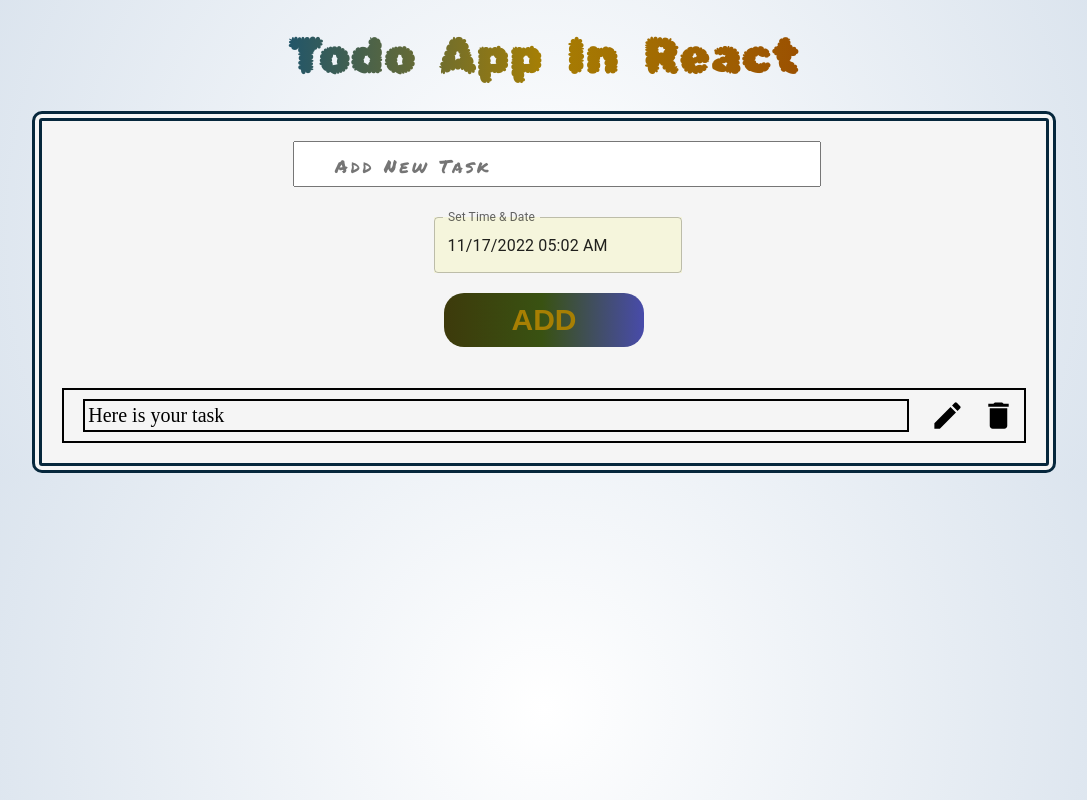
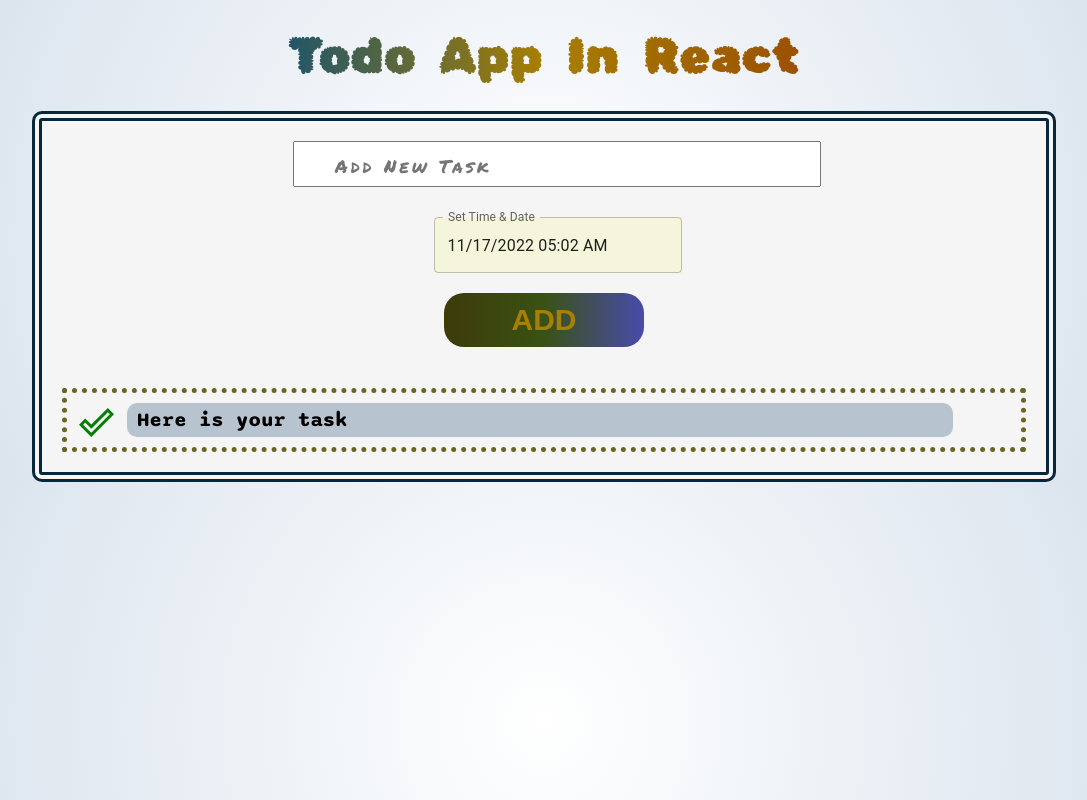
Before and after one commit to Tusharjagi/Todo_React, a React (Create React App) app: page / in a window 1280 px wide. Shown: the whole page, without its empty margins (96-1183 px from the left). Built offline with nearby package versions, Linux system fonts and the light colour scheme; the HTML template or start-up script is replaced by a standard one.

Commit message:
render text

```diff
--- a/src/Components/Content/RenderData/AllTodo/AllTodo.js
+++ b/src/Components/Content/RenderData/AllTodo/AllTodo.js
@@ -1,14 +1,14 @@
 import "./all-todo.css";
 import DeleteButton from "./Icons/DeleteIcons";
 import EditButtons from "./Icons/EditIcon";
+import DoneOutlineTwoToneIcon from "@mui/icons-material/DoneOutlineTwoTone";
 
 const AllTodo = () => {
   return (
-    <>
-      <div className="all-todo">Here is your task </div>
-      <DeleteButton/>
-      <EditButtons/>
-    </>
+    <div>
+      <DoneOutlineTwoToneIcon className="done" style={{ color: "green" }} />
+      <span className="all-todo">Here is your task </span>
+    </div>
   );
 };
 
--- a/src/Components/Content/RenderData/AllTodo/Icons/DeleteIcons.js
+++ b/src/Components/Content/RenderData/AllTodo/Icons/DeleteIcons.js
@@ -5,8 +5,11 @@
 
 const DeleteButton = () => {
   return (
-    <IconButton className="delete-button" aria-label="delete">
-      <DeleteIcon  />
+    <IconButton className="icon-button" aria-label="delete">
+      <DeleteIcon style={{ color: 'red',marginLeft:'5px',
+    marginRight:'80px',
+    position: 'absolute',
+     }}/>
     </IconButton>
   );
 };
--- a/src/Components/Content/RenderData/AllTodo/Icons/EditIcon.js
+++ b/src/Components/Content/RenderData/AllTodo/Icons/EditIcon.js
@@ -4,8 +4,11 @@
 
 const EditButtons = () => {
   return (
-    <IconButton className="edit-button" aria-label="delete">
-      <EditIcon />
+    <IconButton className="icon-button" aria-label="delete">
+      <EditIcon style={{ color: "#1D1CE5",marginLeft:'5px',
+      marginTop:'0px',
+    marginRight:'160px',
+    position: 'absolute' }} className />
     </IconButton>
   );
 };
--- a/src/Components/Content/RenderData/AllTodo/Icons/icons.css
+++ b/src/Components/Content/RenderData/AllTodo/Icons/icons.css
@@ -1,7 +1,5 @@
-.edit-button{
+.icon-button {
   float: right;
+  margin-left: 5px;
+  margin-right: 80px;
 }
-
-.delete-button{
-  float: right;
-}
--- a/src/Components/Content/RenderData/AllTodo/all-todo.css
+++ b/src/Components/Content/RenderData/AllTodo/all-todo.css
@@ -1,10 +1,21 @@
 .all-todo{
-  position: absolute;
+  position: relative;
   display: grid;
   font-size: 20px;
-  border: solid black 2px;
-  margin: 1% 8% 1% 2%;
-  padding: 3px;
-  /* padding-right: 100px; */
+  margin: 10px 0px 10px 60px;
+  padding: 5px;
+  padding-left: 10px;
+  background-color: #B7C4CF;
   width: 85%;
+  font-family:Sono-VariableFont_MONO;
+  letter-spacing: 0px;
+  word-spacing: 0px;
+  border-radius: 10px;
+  font-weight: bold;
 }
+
+.done{
+  position:absolute;
+  margin: 2px 12px;
+  cursor: pointer;
+}
--- a/src/Components/Content/RenderData/render-data.css
+++ b/src/Components/Content/RenderData/render-data.css
@@ -1,6 +1,5 @@
 .render-data {
-  border: solid black 2px;
+  border: dotted #6b6522 5px;
   position: relative;
-  /* padding: 0% 40% ; */
   margin: 2%;
 }
--- a/src/index.css
+++ b/src/index.css
@@ -25,6 +25,11 @@
   src: local('Marhey-VariableFont'), url(../font/Marhey-VariableFont_wght.ttf) format('trueType');
 }
 
+@font-face {
+  font-family: 'Sono-VariableFont_MONO';
+  src: local('Sono-VariableFont_MONO'), url(../font/Sono-VariableFont_MONO\,wght.ttf) format('trueType');
+}
+
 
 code {
   font-family: source-code-pro, Menlo, Monaco, Consolas, 'Courier New',
```
Also changed, not shown: font/Sono-VariableFont_MONO,wght.ttf (added).
